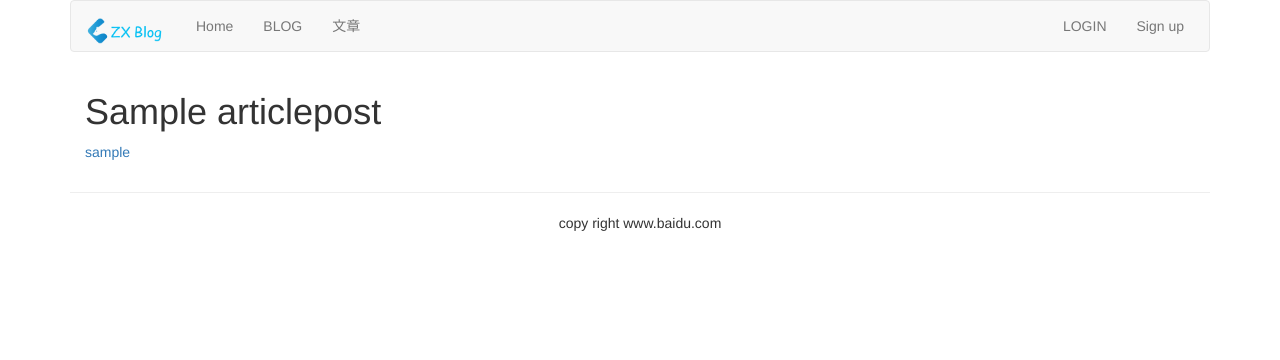
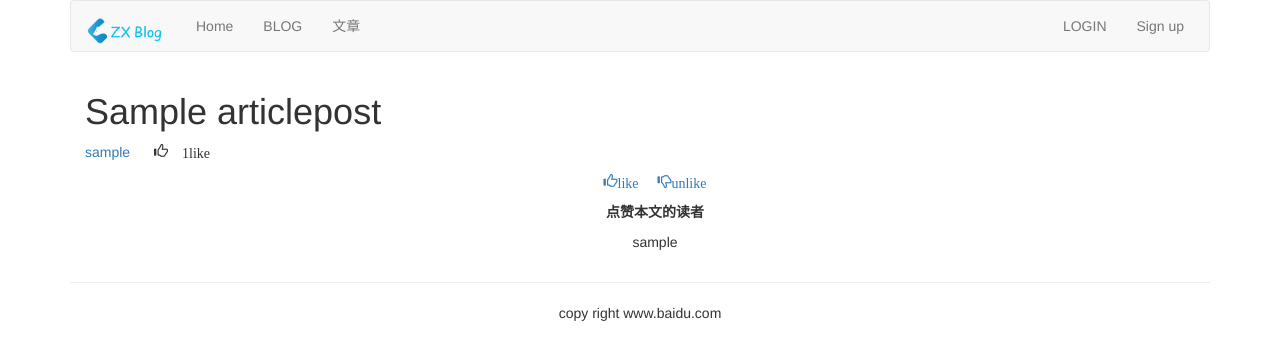
Before and after one commit to HelloTecXin/ZXBlog, a Django app: a page that uses mysite/templates/base.html in a window 1280 px wide. Shown: the top 360 px of the page. Run offline with Django 3.2, Linux system fonts and the light colour scheme; tables that the repository leaves empty hold one stand-in row (values such as "Sample post"); some libraries are stand-ins or nearby versions.

Commit message:
添加文章点赞功能

```diff
--- a/mysite/article/list_views.py
+++ b/mysite/article/list_views.py
@@ -2,6 +2,10 @@ from django.shortcuts import render,get_object_or_404
 from django.core.paginator import Paginator,PageNotAnInteger,EmptyPage
 from .models import ArticlePost,ArticleColumn
 from django.contrib.auth.models import User
+from django.http import HttpResponse
+from django.contrib.auth.decorators import login_required
+from django.views.decorators.csrf import csrf_exempt
+from django.views.decorators.http import require_POST
 
 
 def article_titles(request,username=None):
@@ -44,3 +48,27 @@ def article_detail(request,id,slug):
     return render(request,"article/list/article_content.html",{
         "article":article
     })
+
+
+@csrf_exempt
+@require_POST
+@login_required(login_url="/account/login/")
+def like_article(request):
+    """点赞功能
+    1、用于给article这个实例的属性user_like增加一个用户，
+    如果不同对象之间建立了一对多或者多对多的关联关系，那么就可以使用add（*objs，bulk=TRUE）
+    方法增加属性的值，从而建立起两个对象的关系"""
+    article_id = request.POST.get("id")
+    action = request.POST.get("action")
+    if article_id and action:
+        try:
+            article = ArticlePost.objects.get(id=article_id)
+            if action =="like":
+                # 1
+                article.users_like.add(request.user)
+                return HttpResponse("1")
+            else:
+                article.users_like.remove(request.user)
+                return HttpResponse("2")
+        except:
+            return HttpResponse("no")
--- a/mysite/article/models.py
+++ b/mysite/article/models.py
@@ -25,10 +25,11 @@ class ArticlePost(models.Model):
     body = models.TextField()
     created = models.DateTimeField(default=timezone.now)
     update = models.DateTimeField(auto_now=True)
+    users_like = models.ManyToManyField(User,related_name="articles_like", blank=True)   # 用户点赞功能
 
     class Meta:
         ordering = ("-update",)         # 查询结果的排序
-        index_together = (('id','slug'),)
+        index_together = (('id', 'slug'),)
         # 对数据库中这两个字段建立索引，后面会通过每篇文章的id和slug获取该文章对象，
         # 建立索引能够提高读取文章对象的速度
 
--- a/mysite/article/urls.py
+++ b/mysite/article/urls.py
@@ -10,10 +10,12 @@ urlpatterns = [
     path("article-post/",views.article_post, name="article_post"),
     path("article-list/",views.article_list,name='article_list'),
     re_path("article-detail/(?P<id>\d+)/(?P<slug>[-\w]+)/$", views.article_detail, name='article_detail'),
-    path("del-article",views.del_article,name="del_article"),
+    path("del-article/",views.del_article,name="del_article"),
     path("redit-article/<int:article_id>/",views.redit_article,name="redit_article"),
     path("list-article-titles/",list_views.article_titles,name="article_titles"),
     path("article-content/<int:id>/<slug:slug>/",list_views.article_detail,name="article_content"),
     path("list-article-titles/<username>/",list_views.article_titles,name="author_articles"),
+    path("like-article/",list_views.like_article,name="like_article"),
+
 
 ]
--- a/mysite/templates/article/list/article_content.html
+++ b/mysite/templates/article/list/article_content.html
@@ -2,10 +2,18 @@
 {% load staticfiles %}
 {% block title %}articles detail {% endblock %}
 {% block content %}
+{% with total_likes=article.users_like.count users_like=article.users_like.all %}
+
 <div class="container">
     <header>
         <h1>{{ article.title }}</h1>
-       <p> <a href="{% url 'article:author_articles'  article.author.username %}">{{ article.author.username }}</a> </p>
+       <p> <a href="{% url 'article:author_articles'  article.author.username %}">{{ article.author.username }}</a>
+       <span style="margin-left: 20px" class="glyphicon glyphicon-thumbs-up">
+           {{ total_likes }}like{{ total_likes | pluralize }}
+           <!--当没有用户点赞或者超过一个用户点赞时，显示的是likes这种复数形式，如果只有一个用户点赞，
+           则显示单数形式like | pluralize-->
+       </span>
+       </p>
     </header>
     <link rel="stylesheet" href="{% static 'editor/css/editormd.preview.css' %}"/>
     <div id="editormd-view">
@@ -13,7 +21,27 @@
 {{ article.body }}
         </textarea>
     </div>
+    <div>
+        <p class="text-center">
+            <a onclick="like_article({{ article.id }},'like')" href="#">
+                <span class="glyphicon glyphicon-thumbs-up">like</span>
+            </a>
+            <a onclick="like_article({{ article.id }}, 'unlike')" href="#">
+                <span style="margin-left: 15px" class="glyphicon glyphicon-thumbs-down">unlike</span>
+            </a>
+        </p>
+    </div>
+    <div>
+        <p class="text-center"><strong>点赞本文的读者</strong></p>
+        {% for user in article.users_like.all %}
+        <p class="text-center">{{ user.username }}</p>
+        {% empty %}
+        <p class="text-center">还没有人对此文章表态</p>
+        {% endfor %}
+    </div>
 </div>
+
+
 <script src="{% static 'js/jquery.js' %}"></script>
 <script src="{% static 'editor/lib/marked.min.js' %}"></script>
 <script src="{% static 'editor/lib/prettify.min.js' %}"></script>
@@ -23,7 +51,26 @@
 <script src="{% static 'editor/lib/flowchart.min.js' %}"></script>
 <script src="{% static 'editor/lib/jquery.flowchart.min.js' %}"></script>
 <script src="{% static 'editor/editormd.js' %}"></script>
+<script src="{% static 'js/layer.js' %}"></script>
+
 <script type="text/javascript">
+    function like_article(id,action) {
+        $.ajax({
+           url:"{% url 'article:like_article' %}",
+            type:"POST",
+            data:{"id":id,"action":action},
+            success:function (e) {
+               if(e=="1"){
+                   layer.msg("感谢点赞");
+                   window.location.reload();
+               }else{
+                   layer.msg("我会继续努力");
+                   window.location.reload();
+               }
+
+            },
+        });
+    }
     $(function () {
         editormd.markdownToHTML("editormd-view",{
             htmlDecode:'style,script,iframe',
@@ -34,8 +81,7 @@
             sequenceDiagram:true,
         });
     });
+
 </script>
-
-
-
+{% endwith %}
 {% endblock %}
--- a/mysite/templates/base.html
+++ b/mysite/templates/base.html
@@ -4,7 +4,7 @@
 <head>
     <meta charset="UTF-8">
     <title>{% block title %}{% endblock %}</title>
-    <link rel="stylesheet" href="https://github.com/necolas/normalize.css/blob/master/normalize.css">
+    <!--<link rel="stylesheet" href="https://github.com/necolas/normalize.css/blob/master/normalize.css">-->
     <!--<link rel="stylesheet" href="https://cdn.bootcss.com/bootstrap/3.3.7/css/bootstrap.min.css">-->
     <link rel="stylesheet" href="{% static 'css/bootstrap.min.css' %}">
 </head>
```
Also changed, not shown: mysite/article/migrations/0005_auto_20200318_1705.py (added).
